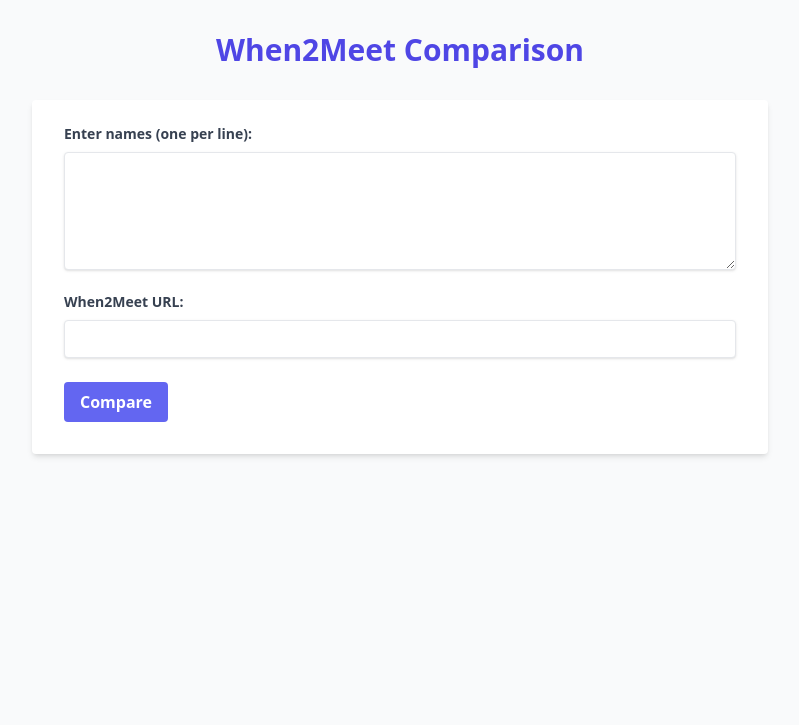
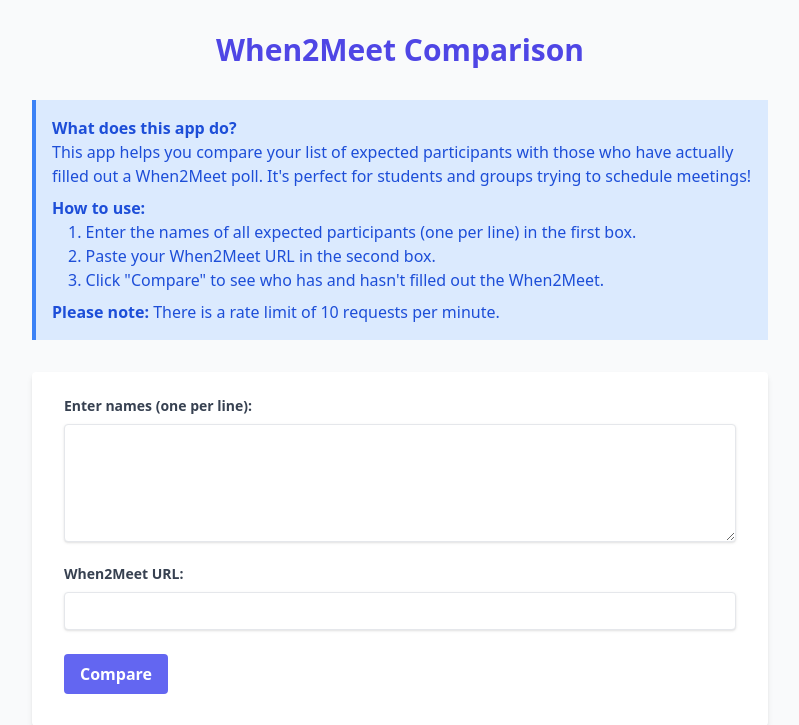
Before and after one commit to bchewy/when2meet-checker, a Flask app: page / in a window 1280 px wide. Shown: the top 725 px of the page, without its empty margins (240-1039 px from the left). Run offline with Flask 2, Linux system fonts and the light colour scheme; some libraries are stand-ins or nearby versions.

Commit message:
feat: update

```diff
--- a/app.py
+++ b/app.py
@@ -15,6 +15,7 @@
 import logging
 import json
 import traceback
+import sys
 
 app = Flask(__name__)
 app.config["SECRET_KEY"] = "your-secret-key-here"  # Change this to a random secret key
@@ -114,8 +115,9 @@
 
 
 @app.route("/", methods=["GET", "POST"])
-@limiter.limit("10 per minute")
+@limiter.limit("50 per minute")
 def index():
+    logging.debug("Entering index route")
     form = ComparisonForm()
     if request.method == "POST" and form.validate_on_submit():
         names_list = [
@@ -165,6 +167,7 @@
                 error="An error occurred while processing your request. Please try again later.",
             )
 
+    logging.debug("Exiting index route")
     return render_template("index.html", form=form)
 
 
@@ -173,5 +176,5 @@
     return jsonify(error="Rate limit exceeded. Please try again later."), 429
 
 
-if __name__ == "__main__":
-    app.run(host="0.0.0.0", port=5000)
+if __name__ == '__main__':
+    app.run(debug=True)
--- a/templates/index.html
+++ b/templates/index.html
@@ -42,6 +42,20 @@
 <body class="bg-gray-50 text-gray-800 font-sans">
     <div class="container mx-auto px-4 py-8 max-w-3xl">
         <h1 class="text-3xl font-bold text-center mb-8 text-indigo-600">When2Meet Comparison</h1>
+
+        <!-- New explanation section -->
+        <div class="bg-blue-100 border-l-4 border-blue-500 text-blue-700 p-4 mb-8" role="alert">
+            <p class="font-bold">What does this app do?</p>
+            <p>This app helps you compare your list of expected participants with those who have actually filled out a When2Meet poll. It's perfect for students and groups trying to schedule meetings!</p>
+            <p class="mt-2"><strong>How to use:</strong></p>
+            <ol class="list-decimal list-inside ml-4">
+                <li>Enter the names of all expected participants (one per line) in the first box.</li>
+                <li>Paste your When2Meet URL in the second box.</li>
+                <li>Click "Compare" to see who has and hasn't filled out the When2Meet.</li>
+            </ol>
+            <p class="mt-2"><strong>Please note:</strong> There is a rate limit of 10 requests per minute.</p>
+        </div>
+
         <form method="POST" class="bg-white shadow-md rounded px-8 pt-6 pb-8 mb-4">
             {{ form.csrf_token }}
             <div class="mb-4">
```
Also changed, not shown: docker-compose.yml (added, +8 -0 lines), 1 other file.
